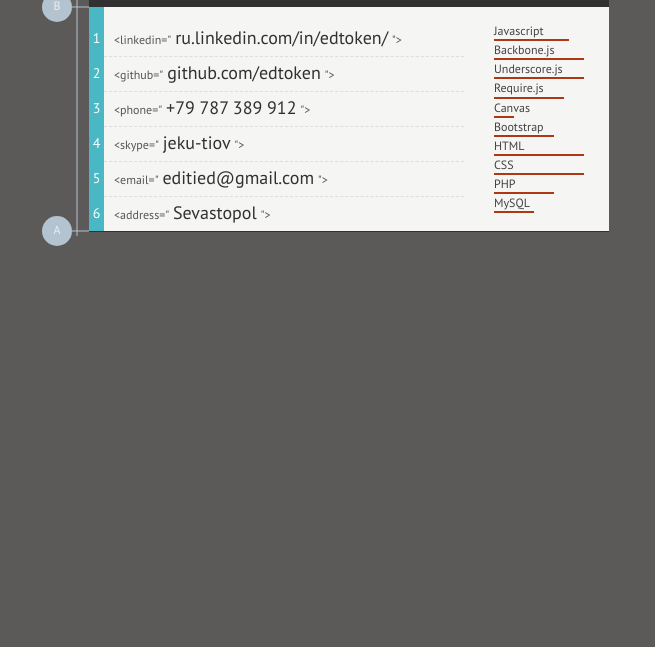
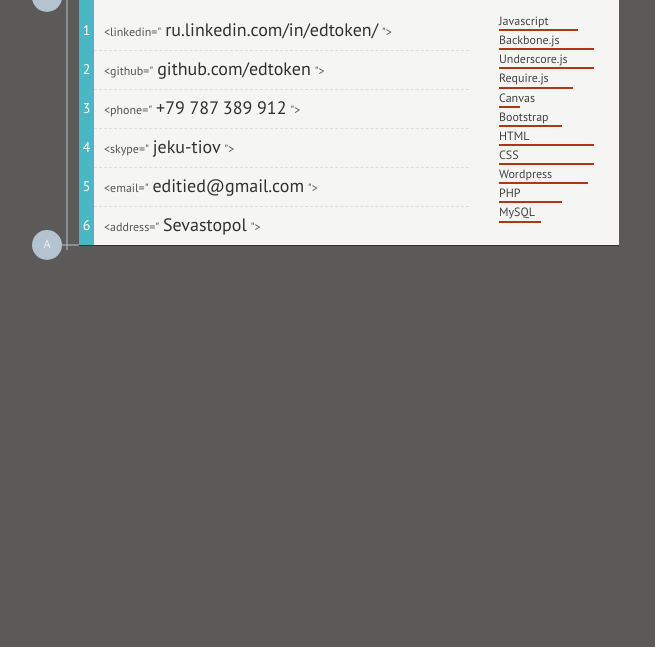
Before and after one commit to edtoken/edtoken.github.io, a plain HTML site: page index.html in a window 1280 px wide. Shown: the part 153-800 px from the top of the page, without its empty margins (291-946 px from the left). Drawn offline with Linux system fonts and the light colour scheme.

Commit message:
add skill

```diff
--- a/assets/stylesheets/main.scss
+++ b/assets/stylesheets/main.scss
@@ -117,7 +117,7 @@
         position:relative;
         list-style: none;
         padding-left: 10px;
-        line-height: 32px;
+        line-height: 36px;
         border-top:1px dashed #ddd;
 
         &:first-child
--- a/index.html
+++ b/index.html
@@ -62,6 +62,7 @@
                         <li data-val="60">Bootstrap</li>
                         <li data-val="90">HTML</li>
                         <li data-val="90">CSS</li>
+                        <li data-val="85">Wordpress</li>
                         <li data-val="60">PHP</li>
                         <li data-val="40">MySQL</li>
                     </ul>
```
Also changed, not shown: assets/stylesheets/main.css, assets/stylesheets/main.min.css.
